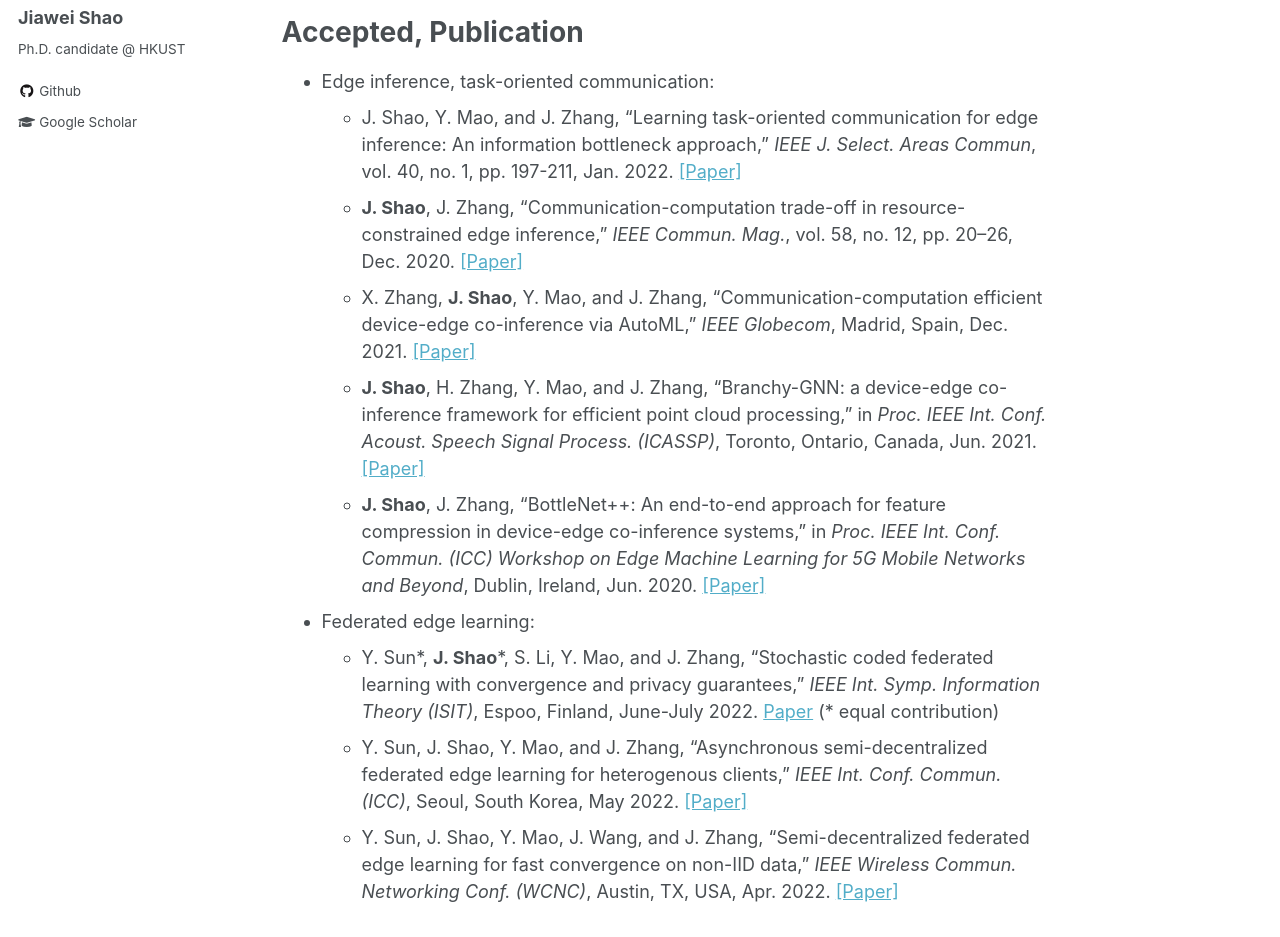
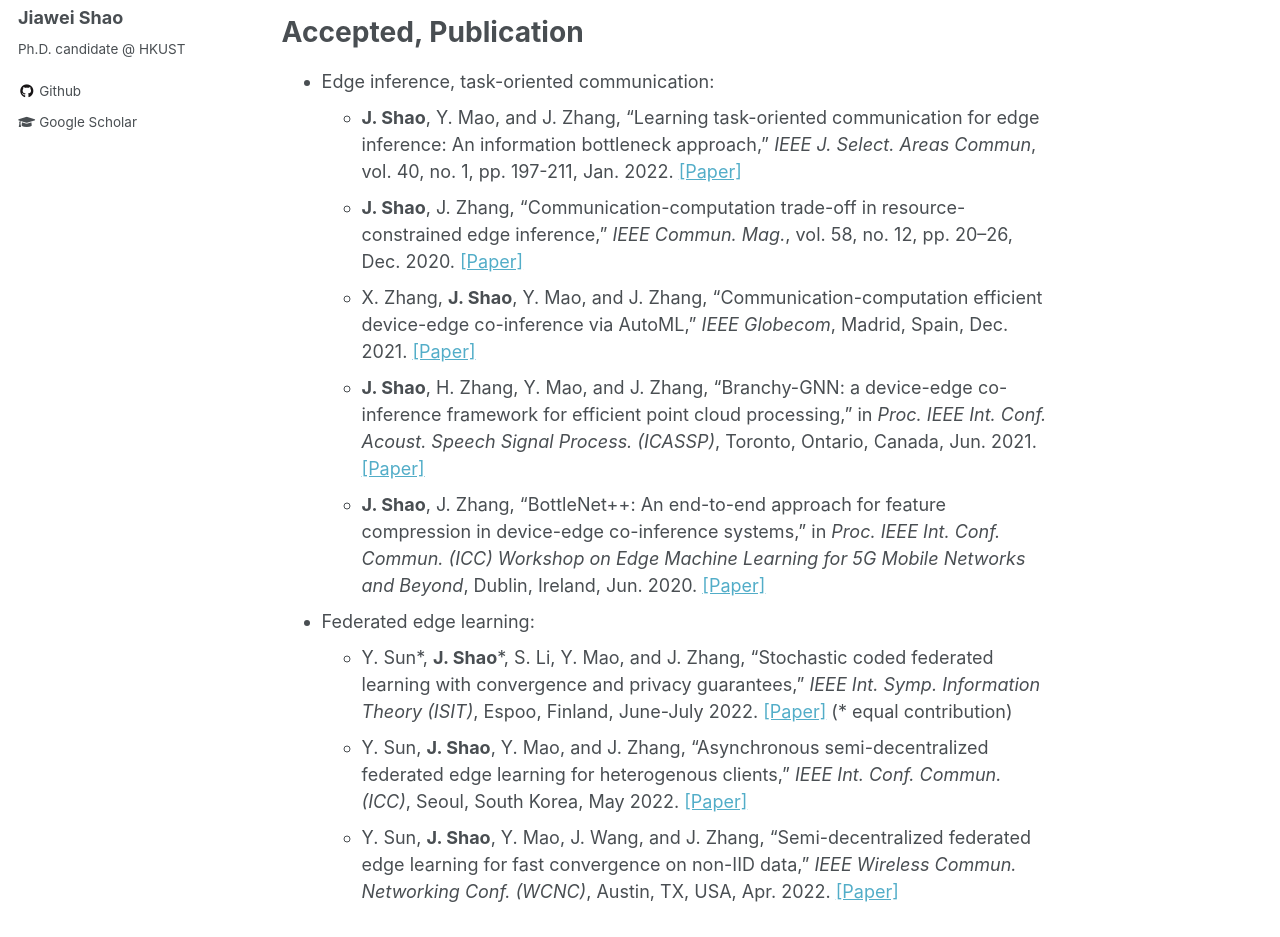
Before and after one commit to shaojiawei07/shaojiawei07.github.io, a Jekyll site: the page built from _pages/about.md, in a window 1280 px wide and 1400 px high, scrolled down 423 px. Shown: the part 288-1225 px from the top of the window. Built offline with Jekyll 4.4.1, drawn with Linux system fonts in a browser that asks for light colours.

```diff
--- a/_pages/about.md
+++ b/_pages/about.md
@@ -42,16 +42,16 @@ Accepted, Publication
 ======
 
 - Edge inference, task-oriented communication:
-	- J. Shao, Y. Mao, and J. Zhang, "Learning task-oriented communication for edge inference: An information bottleneck approach," *IEEE J. Select. Areas Commun*, vol. 40, no. 1, pp. 197-211, Jan. 2022. [[Paper]](https://arxiv.org/abs/2102.04170)
+	- **J. Shao**, Y. Mao, and J. Zhang, "Learning task-oriented communication for edge inference: An information bottleneck approach," *IEEE J. Select. Areas Commun*, vol. 40, no. 1, pp. 197-211, Jan. 2022. [[Paper]](https://arxiv.org/abs/2102.04170)
 	- **J. Shao**, J. Zhang, "Communication-computation trade-off in resource-constrained edge inference," *IEEE Commun. Mag.*, vol. 58, no. 12, pp. 20–26, Dec. 2020. [[Paper]](https://arxiv.org/abs/2006.02166)
 	- X. Zhang, **J. Shao**, Y. Mao, and J. Zhang, "Communication-computation efficient device-edge co-inference via AutoML," *IEEE Globecom*, Madrid, Spain, Dec. 2021. [[Paper]](https://arxiv.org/abs/2108.13009)
 	- **J. Shao**, H. Zhang, Y. Mao, and J. Zhang, "Branchy-GNN: a device-edge co-inference framework for efficient point cloud processing," in *Proc. IEEE Int. Conf. Acoust. Speech Signal Process. (ICASSP)*, Toronto, Ontario, Canada, Jun. 2021. [[Paper]](https://arxiv.org/abs/2011.02422)
 	- **J. Shao**, J. Zhang, "BottleNet++: An end-to-end approach for feature compression in device-edge co-inference systems," in *Proc. IEEE Int. Conf. Commun. (ICC) Workshop on Edge Machine Learning for 5G Mobile Networks and Beyond*, Dublin, Ireland, Jun. 2020. [[Paper]](https://arxiv.org/abs/1910.14315)
 
 - Federated edge learning:
-	- Y. Sun\*, **J. Shao**\*, S. Li, Y. Mao, and J. Zhang, "Stochastic coded federated learning with convergence and privacy guarantees," *IEEE Int. Symp. Information Theory (ISIT)*, Espoo, Finland, June-July 2022. [Paper](https://arxiv.org/abs/2201.10092) (\* equal contribution)
-	- Y. Sun, J. Shao, Y. Mao, and J. Zhang, "Asynchronous semi-decentralized federated edge learning for heterogenous clients," *IEEE Int. Conf. Commun. (ICC)*, Seoul, South Korea, May 2022. [[Paper]](https://arxiv.org/abs/2112.04737)
-	- Y. Sun, J. Shao, Y. Mao, J. Wang, and J. Zhang, "Semi-decentralized federated edge learning for fast convergence on non-IID data," *IEEE Wireless Commun. Networking Conf. (WCNC)*, Austin, TX, USA, Apr. 2022. [[Paper]](https://arxiv.org/abs/2104.12678)
+	- Y. Sun\*, **J. Shao**\*, S. Li, Y. Mao, and J. Zhang, "Stochastic coded federated learning with convergence and privacy guarantees," *IEEE Int. Symp. Information Theory (ISIT)*, Espoo, Finland, June-July 2022. [[Paper]](https://arxiv.org/abs/2201.10092) (\* equal contribution)
+	- Y. Sun, **J. Shao**, Y. Mao, and J. Zhang, "Asynchronous semi-decentralized federated edge learning for heterogenous clients," *IEEE Int. Conf. Commun. (ICC)*, Seoul, South Korea, May 2022. [[Paper]](https://arxiv.org/abs/2112.04737)
+	- Y. Sun, **J. Shao**, Y. Mao, J. Wang, and J. Zhang, "Semi-decentralized federated edge learning for fast convergence on non-IID data," *IEEE Wireless Commun. Networking Conf. (WCNC)*, Austin, TX, USA, Apr. 2022. [[Paper]](https://arxiv.org/abs/2104.12678)
 
 
 <!-- Like many other Jekyll-based GitHub Pages templates, academicpages makes you separate the website's content from its form. The content & metadata of your website are in structured markdown files, while various other files constitute the theme, specifying how to transform that content & metadata into HTML pages. You keep these various markdown (.md), YAML (.yml), HTML, and CSS files in a public GitHub repository. Each time you commit and push an update to the repository, the [GitHub pages](https://pages.github.com/) service creates static HTML pages based on these files, which are hosted on GitHub's servers free of charge. -->
```
